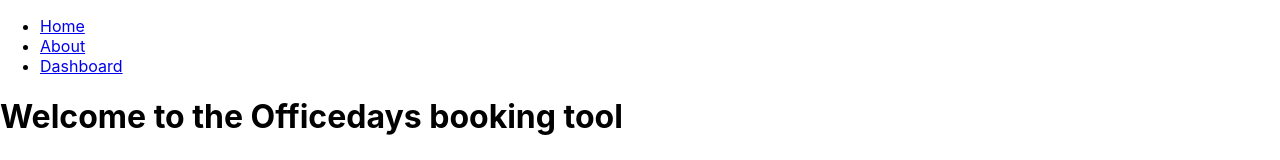
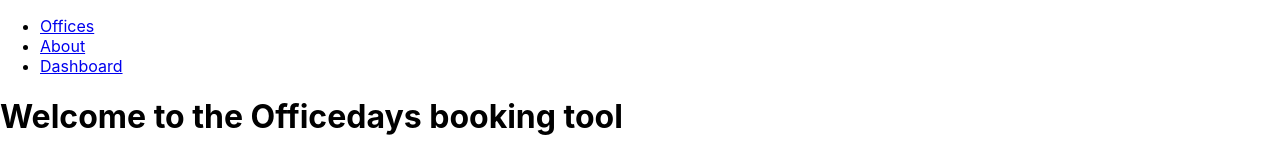
Before and after one commit to Gotangotan/spot-booking, a React (Create React App) app: page / in a window 1280 px wide. Shown: the top 160 px of the page. Built offline with nearby package versions, Linux system fonts and the light colour scheme.

Commit message:
updated favicon

```diff
--- a/public/index.html
+++ b/public/index.html
@@ -2,7 +2,7 @@
 <html lang="en">
   <head>
     <meta charset="utf-8" />
-    <link rel="icon" href="%PUBLIC_URL%/favicon.ico" />
+    <link rel="icon" href="https://www.novi.nl/novi-content/themes/novitheme/favicon/apple-touch-icon.png" />
     <meta name="viewport" content="width=device-width, initial-scale=1" />
     <meta name="theme-color" content="#000000" />
     <meta
@@ -24,7 +24,7 @@
       work correctly both with client-side routing and a non-root public URL.
       Learn how to configure a non-root public URL by running `npm run build`.
     -->
-    <title>React App</title>
+    <title>Book a spot</title>
   </head>
   <body>
     <noscript>You need to enable JavaScript to run this app.</noscript>
--- a/src/Components/Navbar/navbar.js
+++ b/src/Components/Navbar/navbar.js
@@ -6,7 +6,7 @@
         <>
             <ul>
                 <li>
-                    <Link to="/">Home</Link>
+                    <Link to="/">Offices</Link>
                 </li>
                 <li>
                     <Link to="/about">About</Link>
```
Also changed, not shown: src/Components/LocationRotterdam/LocationRotterdam.js (added, +9 -0 lines), public/logo192.png (deleted), public/logo512.png (deleted).
